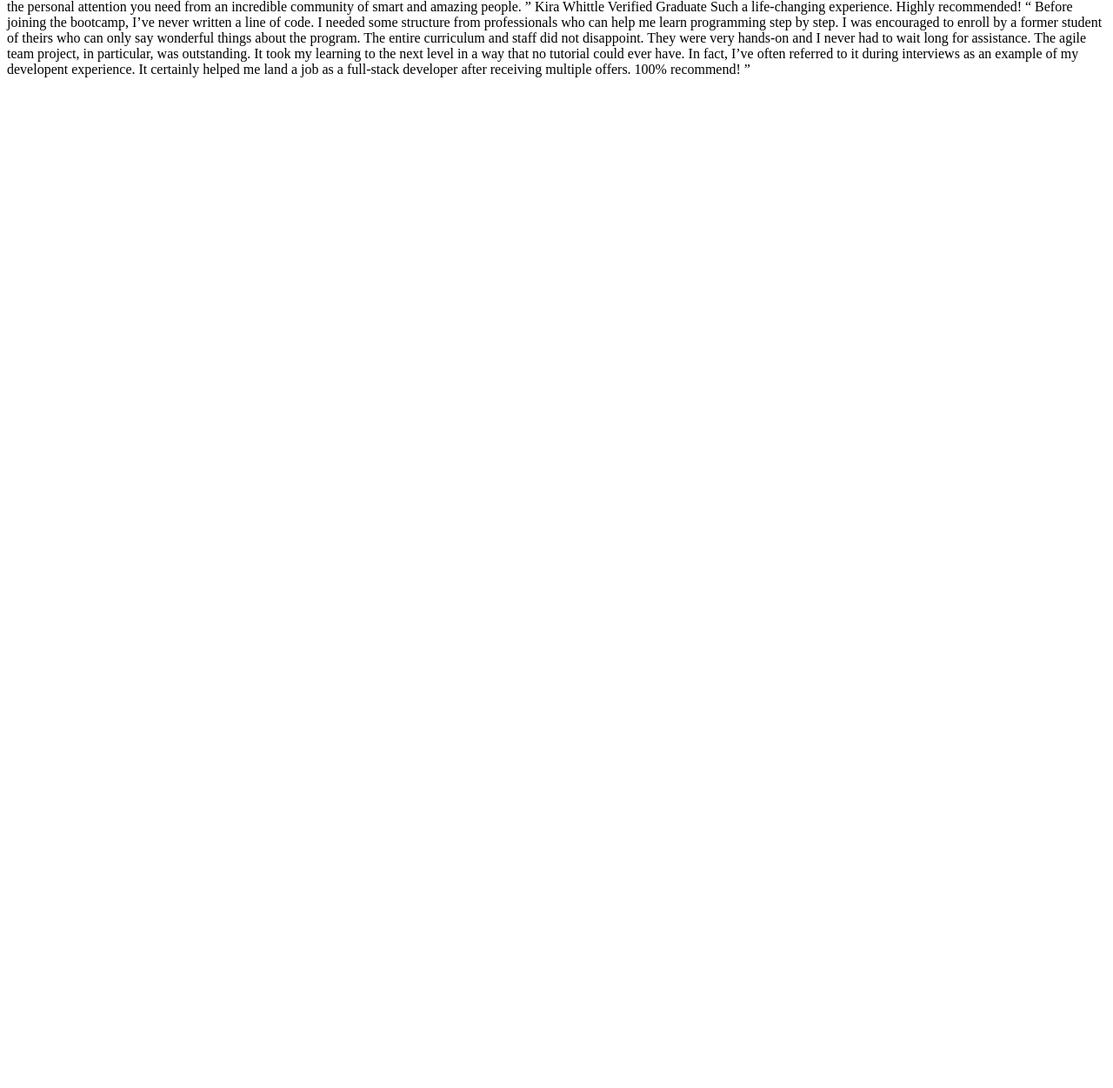
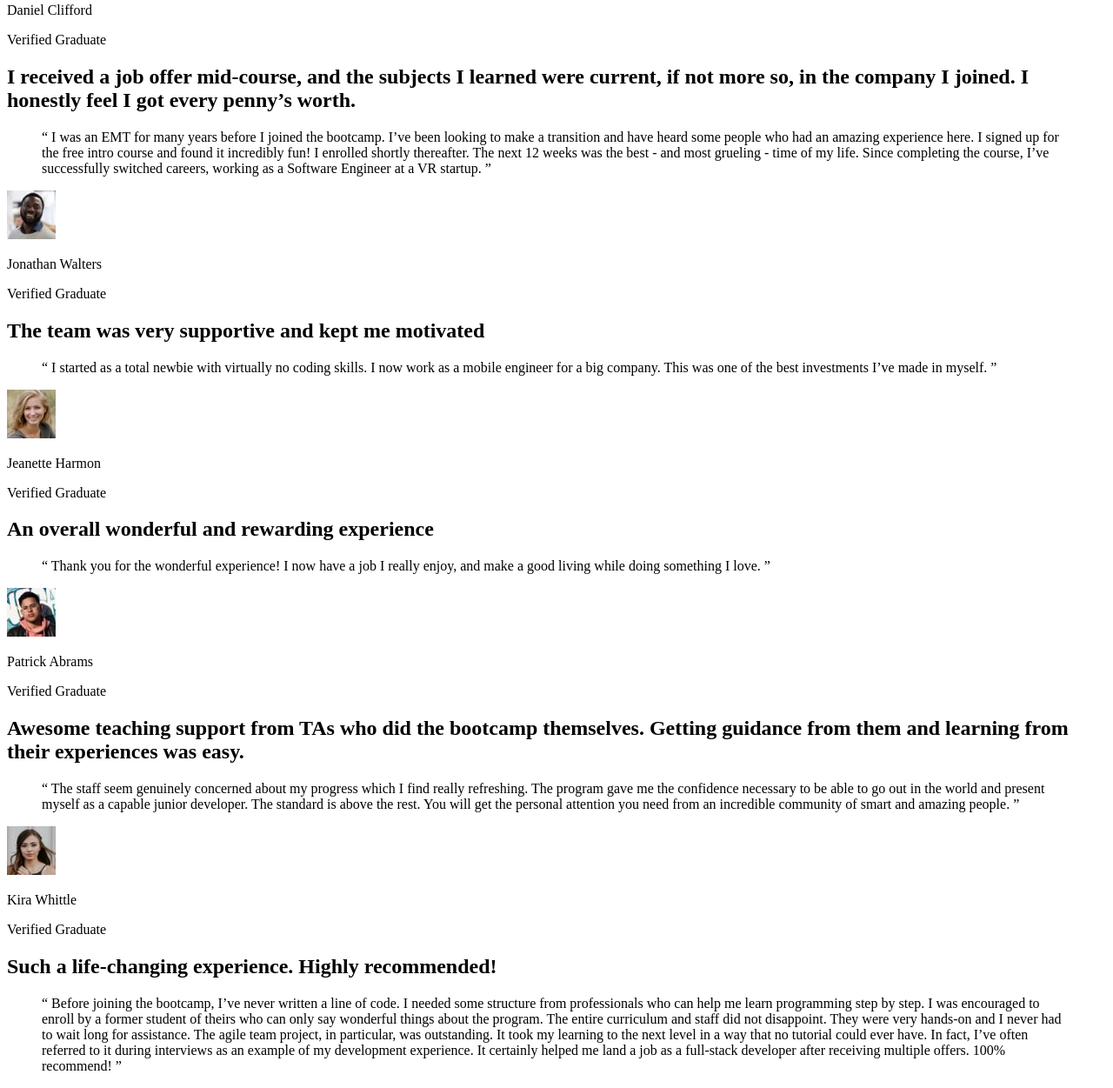
Before and after one commit to JesuSaid/testimonials-grid-section, a plain HTML site: page index.html in a window 1280 px wide. Shown: the part 153-1404 px from the top of the page at 87% size. Before the commit the page ends 800 px from the top, so only its background shows below. Drawn offline with Linux system fonts and the light colour scheme.

Commit message:
feat: add semantic testimonial markup.

```diff
--- a/index.html
+++ b/index.html
@@ -7,59 +7,90 @@
   <title>Testimonials</title>
 </head>
 <body>
+  <main>
+    <h1>Testimonials</h1>
+    <article>
+      <img src="./images/image-daniel.jpg" alt="">
+      <div>
+        <p>Daniel Clifford</p>
+        <p>Verified Graduate</p>
+      </div>
 
-  Daniel Clifford
-  Verified Graduate
+      <h2>I received a job offer mid-course, and the subjects I learned were current, if not more so,
+      in the company I joined. I honestly feel I got every penny’s worth.</h2>
 
-  I received a job offer mid-course, and the subjects I learned were current, if not more so,
-  in the company I joined. I honestly feel I got every penny’s worth.
+      <blockquote>
+        <p>
+          “ I was an EMT for many years before I joined the bootcamp. I’ve been looking to make a transition and have heard some people who had an amazing experience here. I signed up for the free intro course and found it incredibly fun! I enrolled shortly thereafter. The next 12 weeks was the best - and most grueling - time of my life. Since completing the course, I’ve successfully switched careers, working as a Software Engineer at a VR startup. ”
+        </p>
+      </blockquote>
 
-  “ I was an EMT for many years before I joined the bootcamp. I’ve been looking to make a
-  transition and have heard some people who had an amazing experience here. I signed up
-  for the free intro course and found it incredibly fun! I enrolled shortly thereafter.
-  The next 12 weeks was the best - and most grueling - time of my life. Since completing
-  the course, I’ve successfully switched careers, working as a Software Engineer at a VR startup. ”
+    </article>
 
-  Jonathan Walters
-  Verified Graduate
+    <article>
+      <img src="./images/image-jonathan.jpg" alt="">
+      <div>
+        <p>Jonathan Walters</p>
+        <p>Verified Graduate</p>
+      </div>
 
-  The team was very supportive and kept me motivated
+      <h2>The team was very supportive and kept me motivated</h2>
 
-  “ I started as a total newbie with virtually no coding skills. I now work as a mobile engineer
-  for a big company. This was one of the best investments I’ve made in myself. ”
+      <blockquote>
+        <p>
+          “ I started as a total newbie with virtually no coding skills. I now work as a mobile engineer for a big company. This was one of the best investments I’ve made in myself. ”
+        </p>
+      </blockquote>
 
-  Jeanette Harmon
-  Verified Graduate
+    </article>
 
-  An overall wonderful and rewarding experience
+    <article>
+      <img src="./images/image-jeanette.jpg" alt="">
+      <div>
+        <p>Jeanette Harmon</p>
+        <p>Verified Graduate</p>
+      </div>
 
-  “ Thank you for the wonderful experience! I now have a job I really enjoy, and make a good living
-  while doing something I love. ”
+      <h2>An overall wonderful and rewarding experience</h2>
 
-  Patrick Abrams
-  Verified Graduate
+      <blockquote>
+        <p>
+          “ Thank you for the wonderful experience! I now have a job I really enjoy, and make a good living while doing something I love. ”
+        </p>
+      </blockquote>
+    </article>
 
-  Awesome teaching support from TAs who did the bootcamp themselves. Getting guidance from them and
-  learning from their experiences was easy.
+    <article>
+      <img src="./images/image-patrick.jpg" alt="">
+      <div>
+        <p>Patrick Abrams</p>
+        <p>Verified Graduate</p>
+      </div>
 
-  “ The staff seem genuinely concerned about my progress which I find really refreshing. The program
-  gave me the confidence necessary to be able to go out in the world and present myself as a capable
-  junior developer. The standard is above the rest. You will get the personal attention you need from
-  an incredible community of smart and amazing people. ”
+      <h2>Awesome teaching support from TAs who did the bootcamp themselves. Getting guidance from them and learning from their experiences was easy.</h2>
 
-  Kira Whittle
-  Verified Graduate
+      <blockquote>
+        <p>
+          “ The staff seem genuinely concerned about my progress which I find really refreshing. The program gave me the confidence necessary to be able to go out in the world and present myself as a capable junior developer. The standard is above the rest. You will get the personal attention you need from an incredible community of smart and amazing people. ”
+        </p>
+      </blockquote>
+    </article>
 
-  Such a life-changing experience. Highly recommended!
+    <article>
+      <img src="./images/image-kira.jpg" alt="">
+      <div>
+        <p>Kira Whittle</p>
+        <p>Verified Graduate</p>
+      </div>
 
-  “ Before joining the bootcamp, I’ve never written a line of code. I needed some structure from
-  professionals who can help me learn programming step by step. I was encouraged to enroll by a former
-  student of theirs who can only say wonderful things about the program. The entire curriculum and staff
-  did not disappoint. They were very hands-on and I never had to wait long for assistance. The agile team
-  project, in particular, was outstanding. It took my learning to the next level in a way that no tutorial
-  could ever have. In fact, I’ve often referred to it during interviews as an example of my developent
-  experience. It certainly helped me land a job as a full-stack developer after receiving multiple offers.
-  100% recommend! ”
+      <h2>Such a life-changing experience. Highly recommended!</h2>
 
+      <blockquote>
+        <p>
+          “ Before joining the bootcamp, I’ve never written a line of code. I needed some structure from professionals who can help me learn programming step by step. I was encouraged to enroll by a former student of theirs who can only say wonderful things about the program. The entire curriculum and staff did not disappoint. They were very hands-on and I never had to wait long for assistance. The agile team project, in particular, was outstanding. It took my learning to the next level in a way that no tutorial could ever have. In fact, I’ve often referred to it during interviews as an example of my development experience. It certainly helped me land a job as a full-stack developer after receiving multiple offers. 100% recommend! ”
+        </p>
+      </blockquote>
+    </article>
+  </main>
 </body>
 </html>
```
